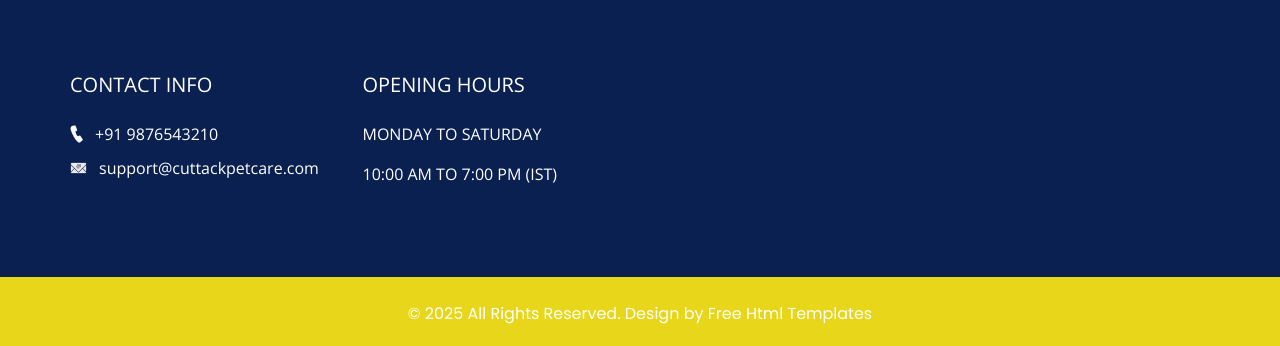
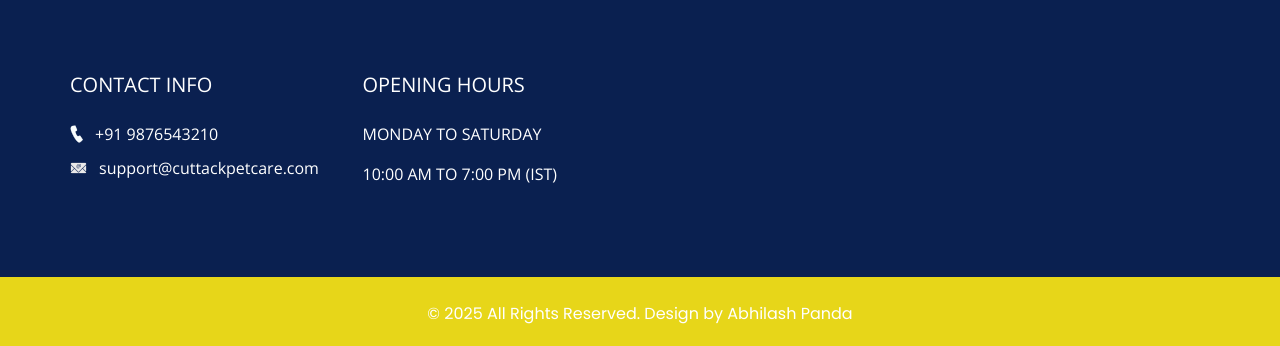
Before and after one commit to Abhilash20050/CuttackPetcare, a plain HTML site: page index.html in a window 1280 px wide. Shown: the part 2125-2471 px from the top of the page. Drawn offline with nearby package versions, Linux system fonts and the light colour scheme.

Commit message:
Update index.html

```diff
--- a/index.html
+++ b/index.html
@@ -206,7 +206,7 @@
     <section class="container-fluid footer_section ">
       <p>
         &copy; 2025 All Rights Reserved. Design by
-        <a href="https://html.design/">Free Html Templates</a>
+        <a href="https://html.design/">Abhilash Panda</a>
       </p>
     </section>
     <!-- end footer section -->
```
